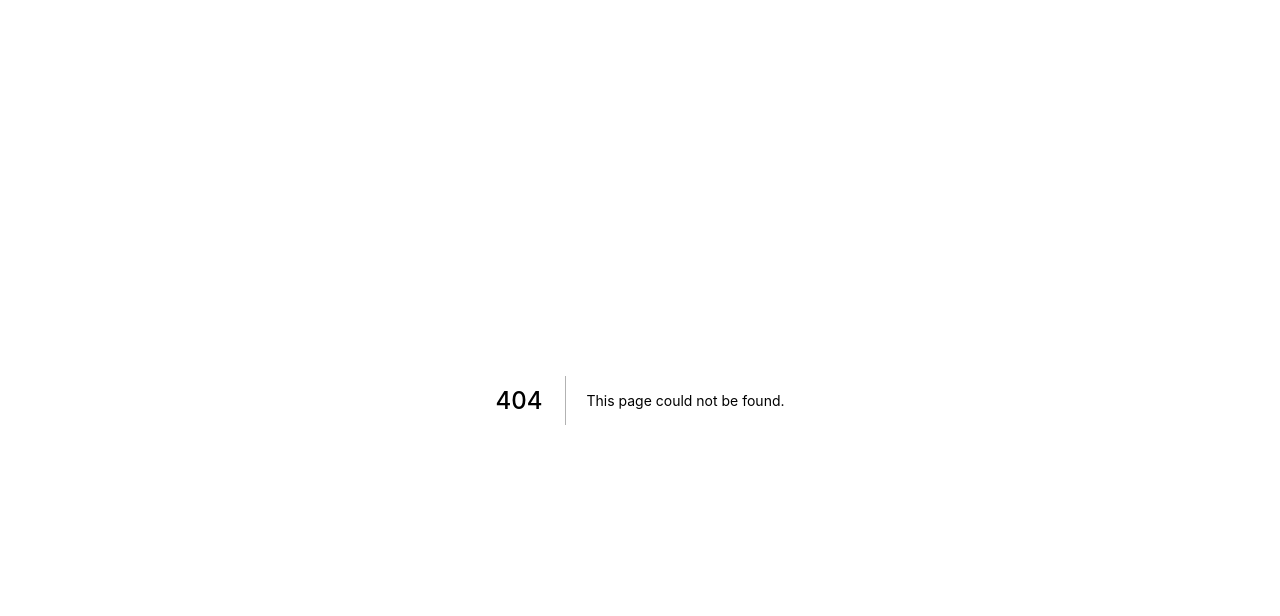
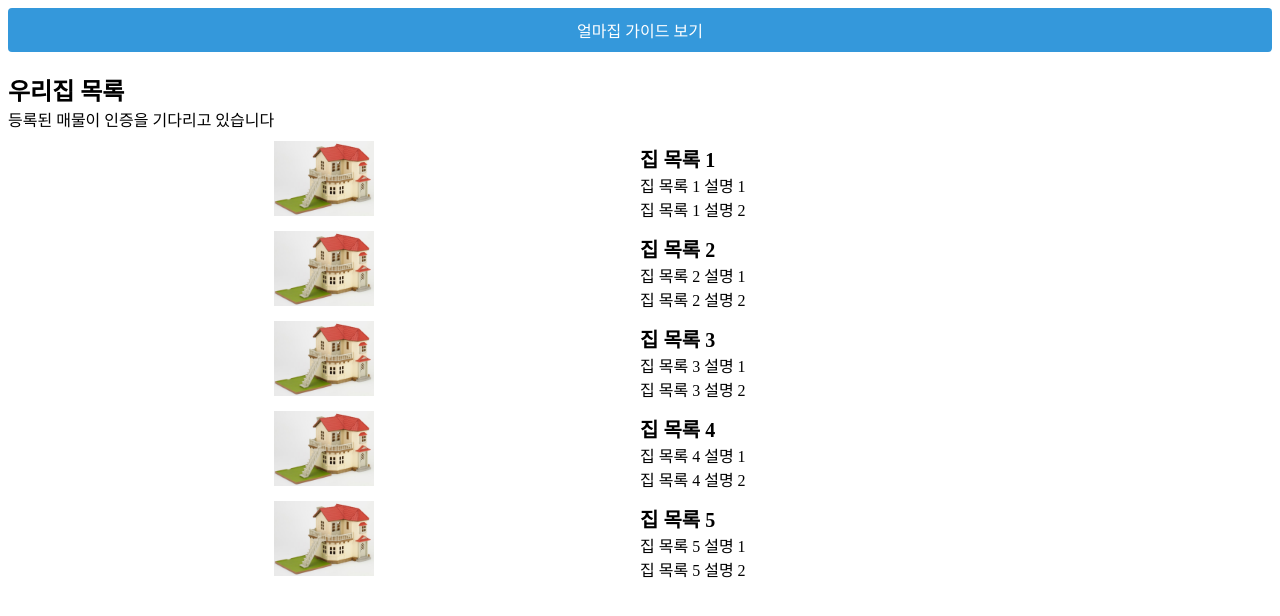
Before and after one commit to doosanpark/my_home, a Next.js app: page /homeList in a window 1280 px wide. Before the commit this address had no page. Shown: the top 616 px of the page. Built offline with nearby package versions, Linux system fonts and the light colour scheme.

Commit message:
목록 화면 추가중

```diff
--- /dev/null
+++ b/pages/homeList.js
@@ -0,0 +1,61 @@
+import React from 'react';
+
+function HomeList() {
+  const homeListRender = () => {
+    const result = [];
+    for (let i = 1; i <= 5; i++) {
+      result.push(
+        <div style={{ marginTop: '10px', flex: 1, position: 'relative' }}>
+          <div style={{ width: '50%', display: 'inline-block'}}>
+            <div style={{textAlign: 'center'}}>
+                <img src={'/images/home.jpg'} style={{ width: '100px'}} />
+            </div>
+          </div>
+          <div style={{ width: '50%', display: 'inline-block' }}>
+            <div style={{ fontSize: '20px', fontWeight: 'bold' }}>
+              {`집 목록 ${i}`}
+            </div>
+            <div>{`집 목록 ${i} 설명 1`}</div>
+            <div>{`집 목록 ${i} 설명 2`}</div>
+          </div>
+        </div>
+      );
+    }
+    return result;
+  };
+
+  return (
+    <>
+      <div>
+        <div
+          style={{
+            fontSize: '16px',
+            color: 'rgb(255, 255, 255)',
+            textAlign: 'center',
+            borderRadius: '4px',
+            backgroundColor: 'rgb(52,152,219)',
+            padding: '10px',
+          }}
+          class=''
+        >
+          {'얼마집 가이드 보기'}
+        </div>
+      </div>
+      <div>
+        <div
+          style={{ fontWeight: 'bold', fontSize: '24px', marginTop: '20px' }}
+        >
+          {'우리집 목록'}
+        </div>
+      </div>
+      <div>
+        <div style={{ fontSize: '16px' }} class=''>
+          {'등록된 매물이 인증을 기다리고 있습니다'}
+        </div>
+      </div>
+      {homeListRender()}
+    </>
+  );
+}
+
+export default HomeList;
--- a/styles/global.css
+++ b/styles/global.css
@@ -1,4 +1,5 @@
 .container {
     width: 500px;
     height: 700px;
+    margin: 0 auto;
 }
```
